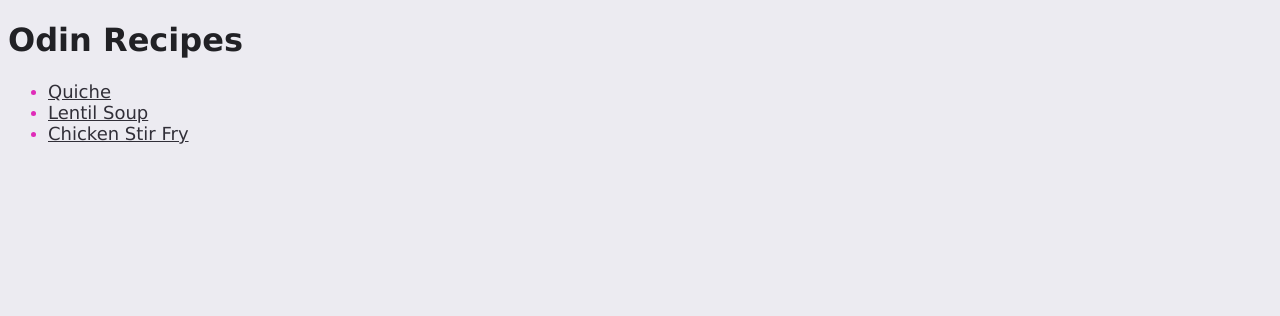
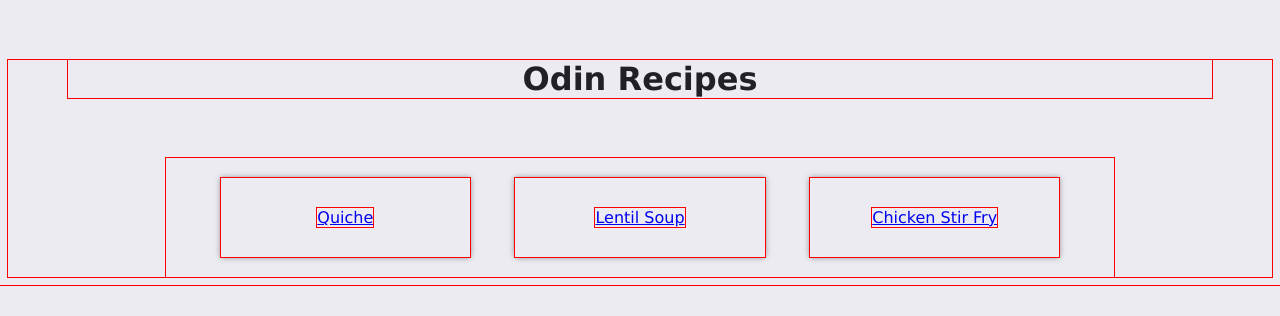
Before and after one commit to ainhoa-alz/odin-recipes, a plain HTML site: page index.html in a window 1280 px wide. Drawn offline with Linux system fonts and the light colour scheme.

Commit message:
Improve homepage layout
Added margin to title for better spacing

centered the list box

for list items: implemented inline block display, centered items, added shadow

```diff
--- a/style.css
+++ b/style.css
@@ -1,15 +1,31 @@
 * {
     background-color: #ECEBF1;
     font-family: "Verdana", sans-serif;
+    outline: 1px solid red;
 }
 
 h1 {
-    color: #212125; ;
+    color: #212125;
+    text-align: center;
+    margin: 60px;
+}
+
+ul{
+    width: 75%;
+    margin: auto;
+    padding: 0;
+    text-align: center
+}
+
+li {
+    display: inline-block;
+    padding: 30px;
+    margin: 20px;
+    width: 20%;
+    box-shadow: 0 0 6px rgba(0, 0, 0, 0.5);
 }
 
 a {
-    font-size: 18px;
-    color: #312f38;
 }
 
 li::marker {
```
